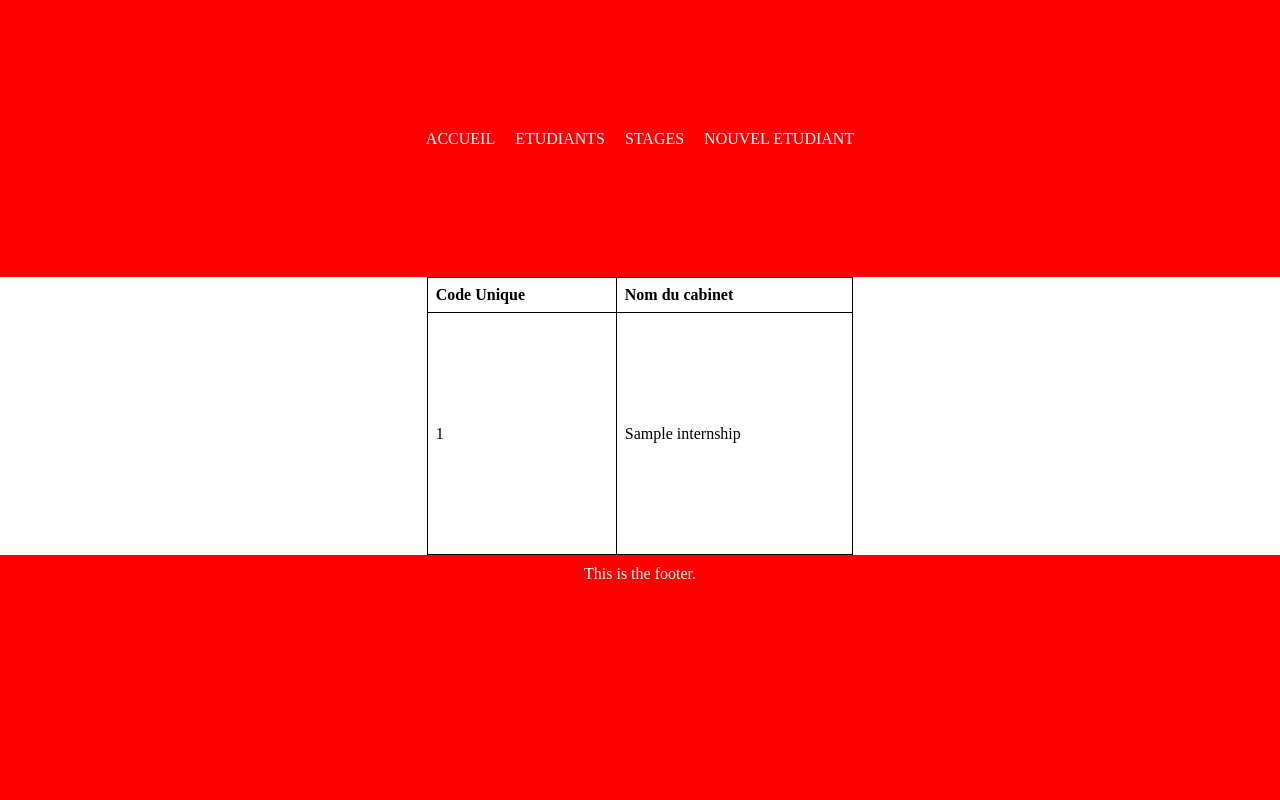
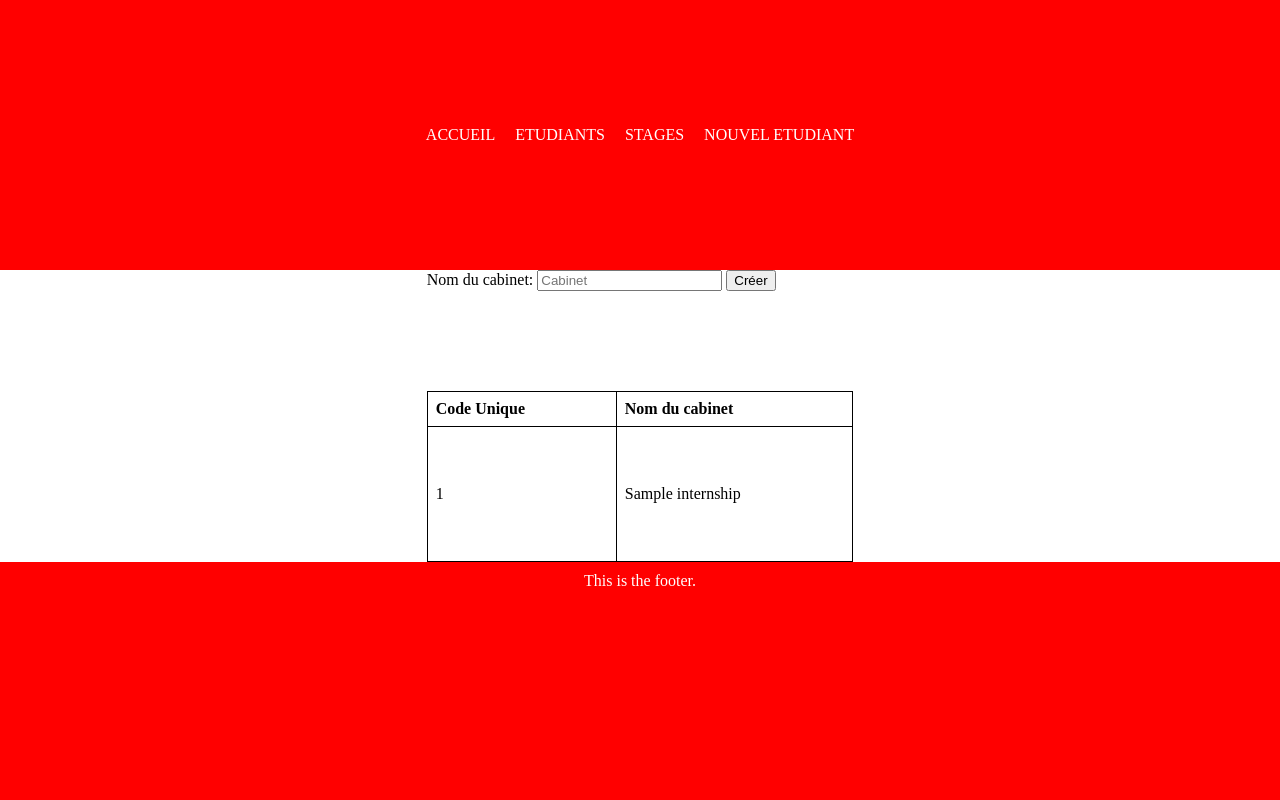
Before and after one commit to Bones1335/student_management_application, a Flask app: page /internships in a window 1280 px wide. Run offline with Flask 3, Linux system fonts and the light colour scheme; tables that the repository leaves empty hold one stand-in row (values such as "Sample post").

Commit message:
add create new internship button in internships.html

```diff
--- a/static/styles.css
+++ b/static/styles.css
@@ -49,6 +49,10 @@
     grid-template-columns: repeat(3, 1fr);
 }
 
+.create_internship_field {
+    grid-column: 2 / 3;
+}
+
 table {
     border-collapse: collapse;
     grid-column: 2 / 3;
--- a/templates/internships.html
+++ b/templates/internships.html
@@ -1,6 +1,13 @@
 {% extends "index.html" %}
 
 {% block body %}
+
+<form class="create_internship_field" action="/create_new_internship" method="post">
+    <label for="location">Nom du cabinet:</label>
+    <input name="location" placeholder="Cabinet" type="text">
+    <button type="submit">Créer</button>
+</form>
+
 <table>
     <thead>
         <tr>
```
